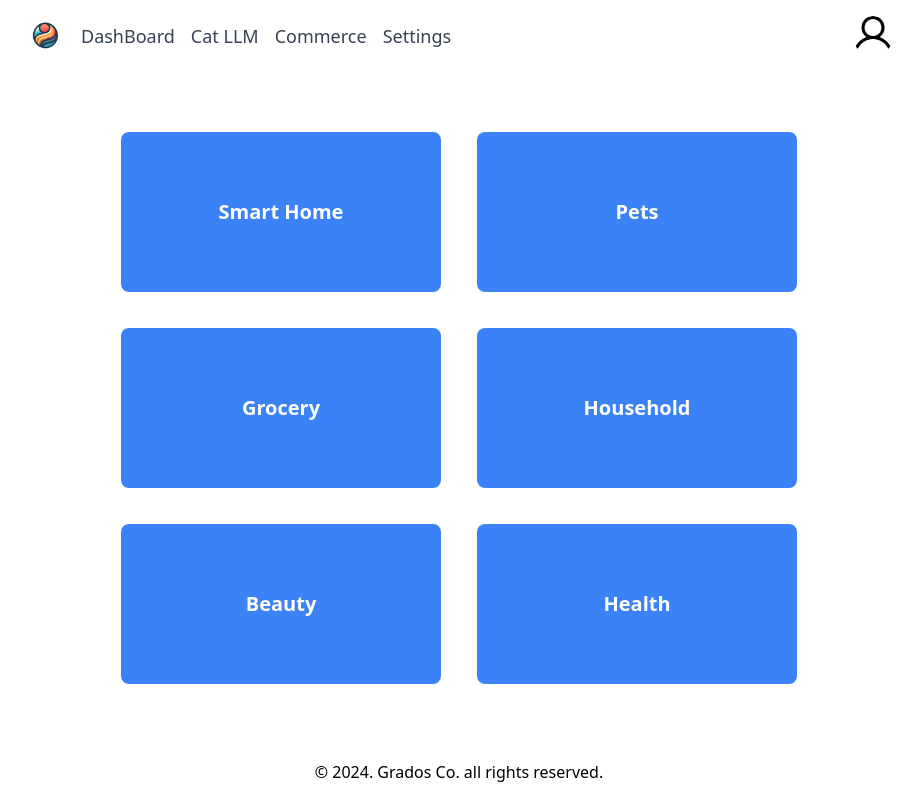
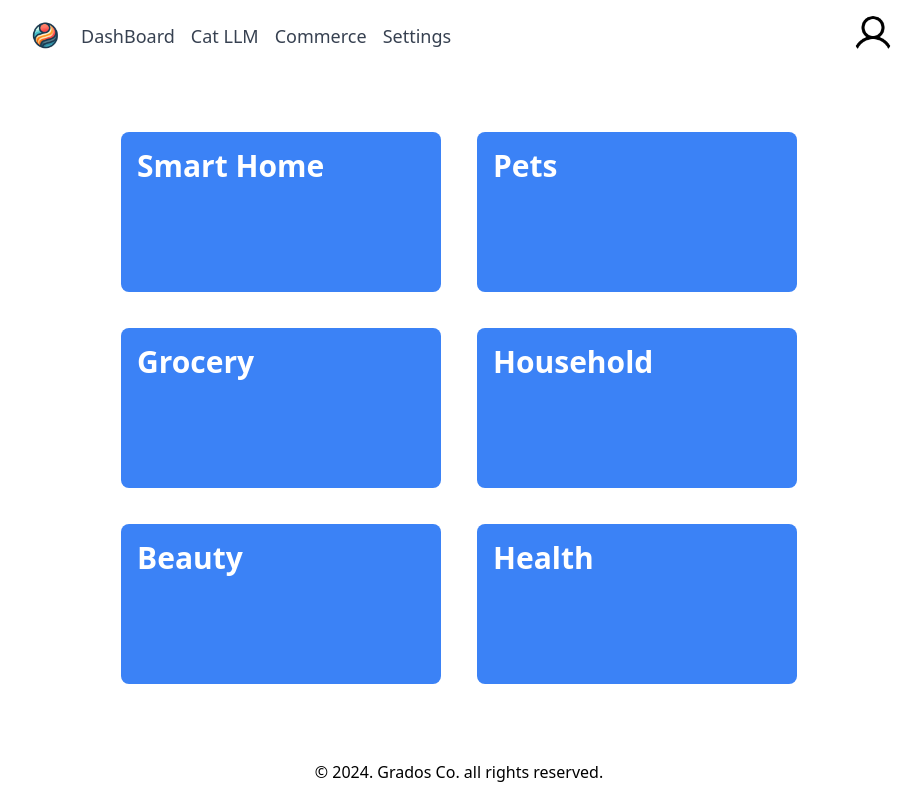
Before and after one commit to habaekk/CatSAMA_WLD, a Next.js app: page /commerce in a window 1280 px wide. Shown: the whole page, without its empty margins (181-1103 px from the left). Built offline with nearby package versions, Linux system fonts and the light colour scheme.

Commit message:
CHORE: align text to top left corner. adjust text size.

```diff
--- a/app/component/CategoryCard.tsx
+++ b/app/component/CategoryCard.tsx
@@ -8,7 +8,7 @@ interface CategoryCardProps {
 const CategoryCard: React.FC<CategoryCardProps> = ({ title, link }) => {
   return (
     <Link href={link}>
-      <div className="w-80 h-40 bg-blue-500 text-white rounded-lg flex items-center justify-center text-xl font-bold m-4 transition-transform transform hover:scale-105 dark:bg-blue-700 cursor-pointer">
+      <div className="w-80 h-40 bg-blue-500 text-white rounded-lg flex items-start justify-start text-3xl font-bold m-4 transition-transform transform hover:scale-105 dark:bg-blue-700 cursor-pointer p-4">
         {title}
       </div>
     </Link>
```
